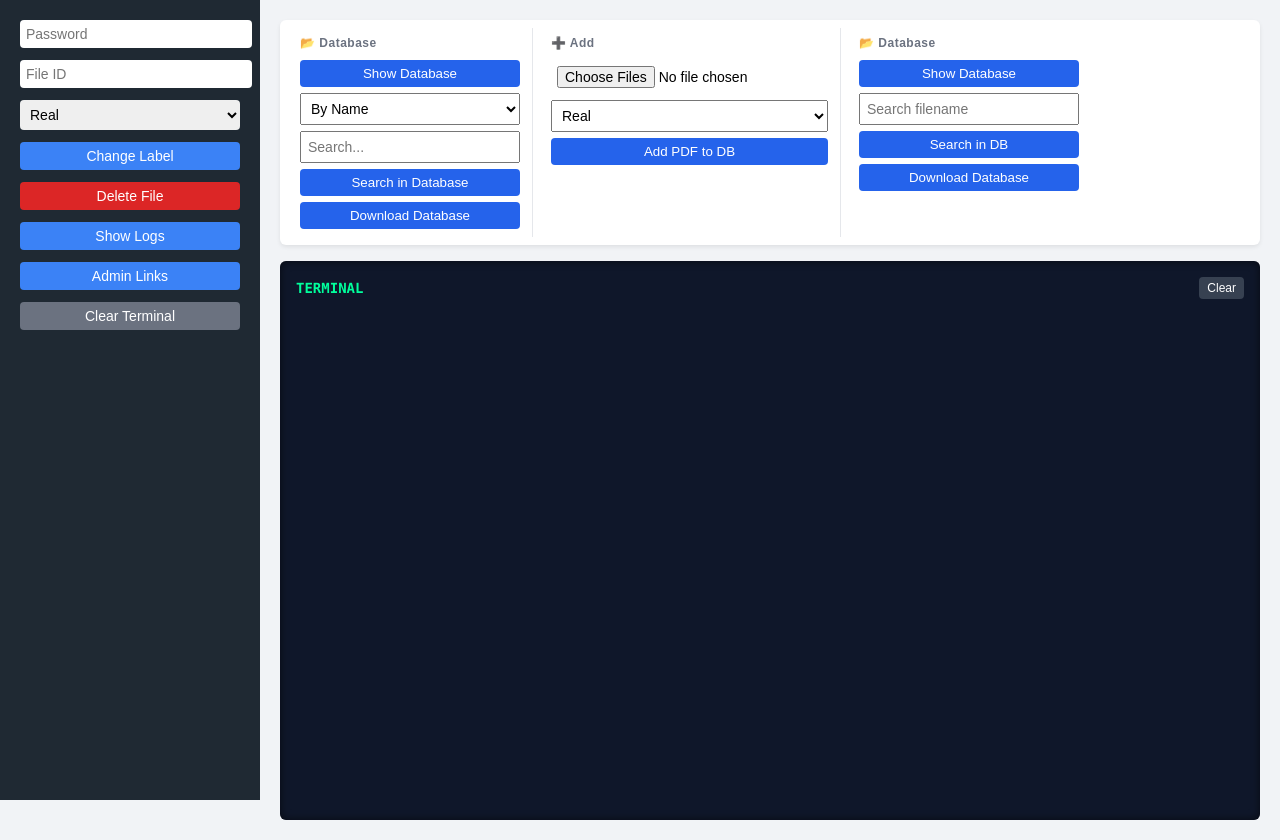
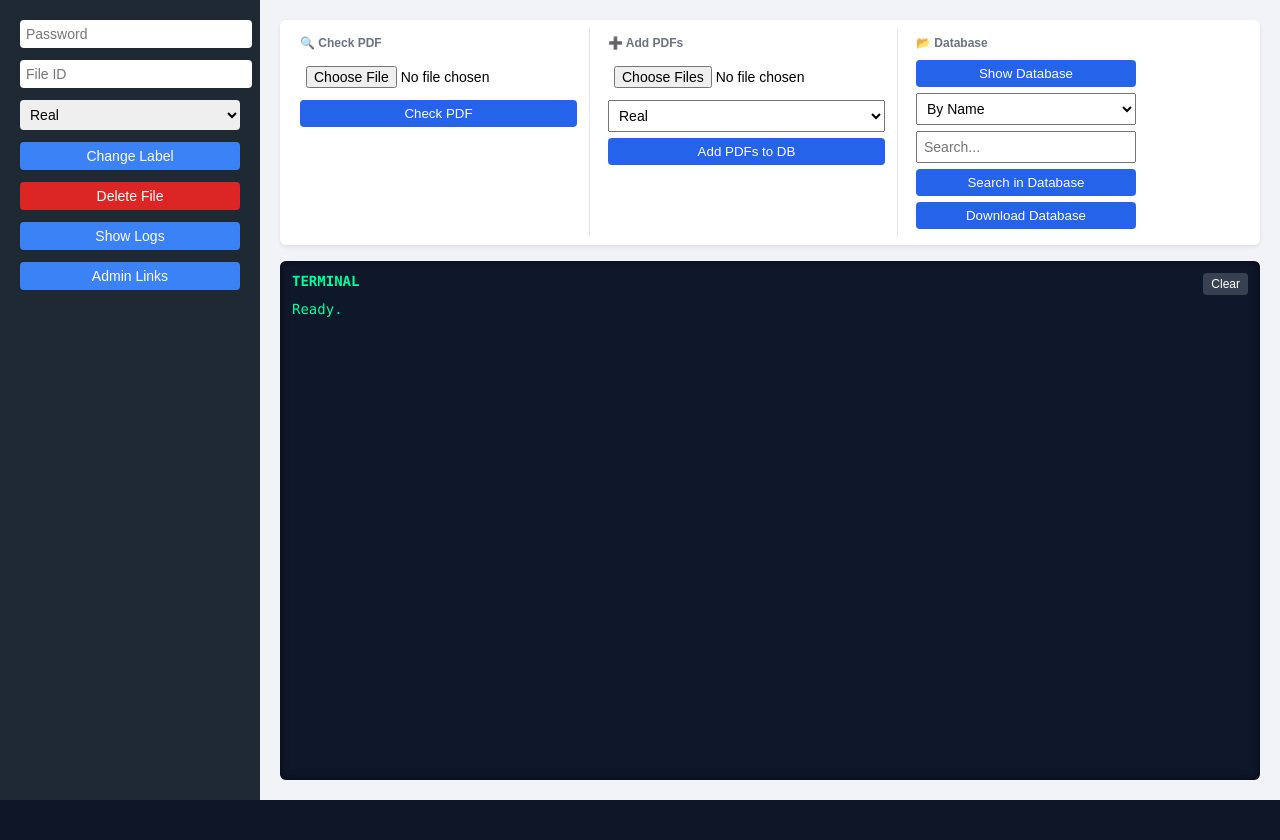
Before and after one commit to ByPro8/PDF-BOT, a FastAPI app: page / in a window 1280 px wide. After the commit the page ends 800 px from the top, so only its background shows below. Run offline with FastAPI, Linux system fonts and the light colour scheme.

Commit message:
UI polish, multi-PDF upload, unified search, improved terminal layout

```diff
--- a/templates/index.html
+++ b/templates/index.html
@@ -29,12 +29,6 @@
       display: flex;
       flex-direction: column;
       gap: 12px;
-    }
-
-    .sidebar h2 {
-      margin: 0 0 12px 0;
-      text-align: center;
-      font-size: 20px;
     }
 
     .sidebar input,
@@ -86,11 +80,6 @@
       display: flex;
       flex-direction: column;
       gap: 16px;
-
-      height: 100%;
-      /* allow children to size correctly */
-      min-height: 0;
-      /* allow scrolling child */
     }
 
     /* ---------- TOP BAR ---------- */
@@ -129,24 +118,21 @@
 
     .terminal {
       flex: 1;
-      /* take all remaining space */
       background: #0f172a;
       color: #00ff9c;
-      padding: 16px;
+      padding: 12px;
       border-radius: 6px;
-
-      overflow-y: auto;
-      /* vertical scroll */
-      overflow-x: hidden;
-      /* no horizontal scroll */
-
       font-family: Consolas, monospace;
       font-size: 14px;
+      display: flex;
+      flex-direction: column;
+      box-shadow: inset 0 0 8px rgba(0, 0, 0, 0.6);
+    }
 
-      box-shadow: inset 0 0 8px rgba(0, 0, 0, 0.6);
-
-      min-height: 0;
-      /* VERY IMPORTANT for flex layouts */
+    #out {
+      flex: 1;
+      overflow-y: auto;
+      white-space: pre-wrap;
     }
 
     /* ---------- BUTTON ---------- */
@@ -185,22 +171,10 @@
       font-size: 12px;
       color: #6b7280;
       font-weight: bold;
-      letter-spacing: 0.5px;
       margin-bottom: 4px;
-    }
-
-    .terminal {
-      display: flex;
-      flex-direction: column;
-    }
-
-    #out {
-      flex: 1;
-      overflow-y: auto;
     }
   </style>
 </head>
-
 
 <body>
 
@@ -227,8 +201,6 @@
 
       <button onclick="showAdminLinks()">Admin Links</button>
 
-      <button class="gray" onclick="clearLog()">Clear Terminal</button>
-
     </div>
 
 
@@ -236,14 +208,40 @@
 
     <div class="main">
 
-
       <!-- ---------- TOP BAR ---------- -->
 
       <div class="topbar">
 
+        <!-- CHECK -->
+        <div class="block">
 
-        <!-- ===== CHECK ===== -->
-        <!-- ===== DATABASE ===== -->
+          <div class="title">🔍 Check PDF</div>
+
+          <input id="checkFile" type="file" accept="application/pdf">
+
+          <button onclick="checkPdf()">Check PDF</button>
+
+        </div>
+
+
+        <!-- ADD -->
+        <div class="block">
+
+          <div class="title">➕ Add PDFs</div>
+
+          <input id="addFile" type="file" accept="application/pdf" multiple>
+
+          <select id="label">
+            <option value="real">Real</option>
+            <option value="fake">Fake</option>
+          </select>
+
+          <button onclick="addPdf()">Add PDFs to DB</button>
+
+        </div>
+
+
+        <!-- DATABASE -->
         <div class="block">
 
           <div class="title">📂 Database</div>
@@ -263,41 +261,6 @@
 
         </div>
 
-
-
-        <!-- ===== ADD ===== -->
-        <div class="block">
-
-          <div class="title">➕ Add</div>
-
-          <input id="addFile" type="file" accept="application/pdf" multiple>
-
-          <select id="label">
-            <option value="real">Real</option>
-            <option value="fake">Fake</option>
-          </select>
-
-          <button onclick="addPdf()">Add PDF to DB</button>
-
-        </div>
-
-
-        <!-- ===== DATABASE ===== -->
-        <div class="block">
-
-          <div class="title">📂 Database</div>
-
-          <button onclick="loadDB()">Show Database</button>
-
-          <input id="searchBox" placeholder="Search filename">
-
-          <button onclick="searchDB()">Search in DB</button>
-
-          <button onclick="downloadDB()">Download Database</button>
-
-        </div>
-
-
       </div>
 
 
@@ -305,30 +268,18 @@
 
       <div class="terminal">
 
-        <div style="
-    display:flex;
-    justify-content:space-between;
-    align-items:center;
-    margin-bottom:8px;
-  ">
+        <div style="display:flex;justify-content:space-between;margin-bottom:6px">
 
           <strong>TERMINAL</strong>
 
-          <button onclick="clearLog()" style="
-        background:#374151;
-        color:white;
-        border:none;
-        padding:4px 8px;
-        border-radius:4px;
-        cursor:pointer;
-        font-size:12px;
-      ">
+          <button onclick="clearLog()"
+            style="background:#374151;color:white;border:none;padding:4px 8px;border-radius:4px;cursor:pointer;font-size:12px">
             Clear
           </button>
 
         </div>
 
-        <div id="out" style="white-space:pre-wrap"></div>
+        <div id="out">Ready.</div>
 
       </div>
 
@@ -336,14 +287,14 @@
 
   </div>
 
-</body>
+
+  <!-- ================= SCRIPT ================= -->
+
   <script>
 
     const outEl = document.getElementById("out");
 
-  const show = (t) => {
-    outEl.textContent = t;
-  };
+    const show = (t) => outEl.textContent = t;
 
     function clearLog() {
       show("Cleared.");
@@ -356,26 +307,18 @@
 
       const f = document.getElementById("checkFile").files[0];
 
-    if (!f) {
-      show("❌ Pick a PDF first");
-      return;
-    }
+      if (!f) return show("❌ Pick PDF");
 
-    show("⏳ Checking PDF...");
+      show("⏳ Checking...");
 
       const fd = new FormData();
       fd.append("file", f);
 
       try {
 
-      const r = await fetch("/check", {
-        method: "POST",
-        body: fd
-      });
-
+        const r = await fetch("/check", { method: "POST", body: fd });
         const j = await r.json();
 
-      // Match found
         if (j.matched_with) {
 
           const link = location.origin + j.matched_with.url;
@@ -388,89 +331,50 @@
           return;
         }
 
-      show(j.message || "Error");
+        show(j.message);
 
       } catch {
 
-      show("❌ Server error while checking");
+        show("❌ Server error");
 
       }
     }
 
 
-  // ================= ADD =================
+    // ================= ADD MULTI =================
 
     async function addPdf() {
 
-    const fileInput = document.getElementById("addFile");
-    const labelSelect = document.getElementById("label");
-    const passInput = document.getElementById("adminPass");
+      const input = document.getElementById("addFile");
+      const label = document.getElementById("label").value;
 
-    const files = fileInput.files;   // <-- MULTIPLE FILES
-    const label = labelSelect.value;
+      const files = input.files;
 
-    if (!files.length) {
-      show("❌ Pick at least one PDF");
-      return;
-    }
+      if (!files.length) return show("❌ Pick PDFs");
 
-    show(`⏳ Uploading ${files.length} PDF(s)...`);
+      show(`⏳ Uploading ${files.length} files...`);
 
-    let resultText = "";
-
-    // Upload one by one
       for (let i = 0; i < files.length; i++) {
-
-      const f = files[i];
 
         const fd = new FormData();
         fd.append("label", label);
-      fd.append("file", f);
+        fd.append("file", files[i]);
 
         try {
 
-        const r = await fetch("/add", {
-          method: "POST",
-          body: fd
-        });
-
+          const r = await fetch("/add", { method: "POST", body: fd });
           const j = await r.json();
 
-        // ---- DUPLICATE ----
-        if (j.error === "DUPLICATE" && j.existing) {
-
-          resultText += `❌ ${f.name} → DUPLICATE (id=${j.existing.id})\n`;
-
-        }
-
-        // ---- SUCCESS ----
-        else if (j.message) {
-
-          resultText += `✅ ${f.name} → ADDED\n`;
-
-        }
-
-        // ---- OTHER ERROR ----
-        else {
-
-          resultText += `⚠️ ${f.name} → ERROR\n`;
-
-        }
+          show(`✔ ${files[i].name}: ${j.message || j.error}`);
 
         } catch {
 
-        resultText += `❌ ${f.name} → SERVER ERROR\n`;
+          show(`❌ ${files[i].name}: failed`);
 
         }
       }
 
-    // Show results
-    show(resultText);
-
-    // Reset inputs
-    fileInput.value = "";
-    labelSelect.value = "real";
-    if (passInput) passInput.value = "";
+      input.value = "";
     }
 
 
@@ -478,31 +382,23 @@
 
     async function loadDB() {
 
-    show("⏳ Loading database...");
+      show("⏳ Loading DB...");
 
       try {
 
         const r = await fetch("/files");
-
-      if (!r.ok) {
-        throw new Error();
-      }
-
         const list = await r.json();
 
-      if (!list.length) {
-        show("📂 Database is empty");
-        return;
-      }
+        if (!list.length) return show("Empty DB");
 
-      let html = "<b>📂 DATABASE FILES</b><br><br>";
+        let html = "<b>DATABASE</b><br><br>";
 
         list.forEach(f => {
 
           const link = location.origin + "/open/" + f.id;
 
           html += `#${f.id} | ${f.label.toUpperCase()} | ${f.filename}<br>`;
-        html += `<a class="open-btn" target="_blank" href="${link}">Open PDF</a><br><br>`;
+          html += `<a class="open-btn" target="_blank" href="${link}">Open</a><br><br>`;
 
         });
 
@@ -510,7 +406,7 @@
 
       } catch {
 
-      show("❌ Failed to load database");
+        show("❌ Failed");
 
       }
     }
@@ -523,67 +419,49 @@
       const q = document.getElementById("searchBox").value.trim();
       const type = document.getElementById("searchType").value;
 
-    if (!q) {
-      show("❌ Enter search text");
-      return;
-    }
+      if (!q) return show("❌ Enter text");
 
       show("⏳ Searching...");
 
       try {
 
-      let url = "";
-
         // Search by ID
         if (type === "id") {
 
-        if (isNaN(q)) {
-          show("❌ ID must be a number");
-          return;
-        }
+          if (isNaN(q)) return show("❌ ID must be number");
 
-        url = "/files";
-
-        const r = await fetch(url);
+          const r = await fetch("/files");
           const list = await r.json();
 
           const f = list.find(x => x.id == q);
 
-        if (!f) {
-          show("❌ No file with this ID");
-          return;
-        }
+          if (!f) return show("❌ Not found");
 
           const link = location.origin + "/open/" + f.id;
 
           outEl.innerHTML =
-          "<b>🔍 SEARCH RESULT</b><br><br>" +
-          `#${f.id} | ${f.label.toUpperCase()} | ${f.filename}<br>` +
-          `<a class="open-btn" target="_blank" href="${link}">Open PDF</a>`;
+            `<b>RESULT</b><br><br>
+             #${f.id} | ${f.label.toUpperCase()} | ${f.filename}<br>
+             <a class="open-btn" target="_blank" href="${link}">Open</a>`;
 
           return;
         }
 
 
         // Search by name
-      url = "/search?q=" + encodeURIComponent(q);
-
-      const r = await fetch(url);
+        const r = await fetch("/search?q=" + encodeURIComponent(q));
         const list = await r.json();
 
-      if (!list.length) {
-        show("No results");
-        return;
-      }
+        if (!list.length) return show("No results");
 
-      let html = "<b>🔍 SEARCH RESULTS</b><br><br>";
+        let html = "<b>RESULTS</b><br><br>";
 
         list.forEach(f => {
 
           const link = location.origin + "/open/" + f.id;
 
           html += `#${f.id} | ${f.label.toUpperCase()} | ${f.filename}<br>`;
-        html += `<a class="open-btn" target="_blank" href="${link}">Open PDF</a><br><br>`;
+          html += `<a class="open-btn" target="_blank" href="${link}">Open</a><br><br>`;
 
         });
 
@@ -591,57 +469,44 @@
 
       } catch {
 
-      show("❌ Search failed");
+        show("❌ Failed");
 
       }
     }
-
 
 
     // ================= LABEL =================
 
     async function updateLabel() {
 
-    const id = document.getElementById("fileId").value.trim();
-    const pw = document.getElementById("adminPass").value.trim();
-    const label = document.getElementById("newLabel").value;
+      const id = fileId.value.trim();
+      const pw = adminPass.value.trim();
+      const label = newLabel.value;
 
-    if (!id || isNaN(id)) {
-      show("❌ Enter valid file ID");
-      return;
-    }
+      if (!id || isNaN(id)) return show("❌ Invalid ID");
+      if (!pw) return show("❌ Password");
 
-    if (!pw) {
-      show("❌ Enter admin password");
-      return;
-    }
-
-    show("⏳ Updating label...");
+      show("⏳ Updating...");
 
       const fd = new FormData();
-
       fd.append("file_id", id);
       fd.append("label", label);
       fd.append("password", pw);
 
       try {
 
-      const r = await fetch("/admin/label", {
-        method: "POST",
-        body: fd
-      });
-
+        const r = await fetch("/admin/label", { method: "POST", body: fd });
         const j = await r.json();
 
-      show(j.message || JSON.stringify(j));
+        show(j.message || j.error);
 
       } catch {
 
-      show("❌ Server error");
+        show("❌ Error");
 
       }
 
-    document.getElementById("adminPass").value = "";
+      adminPass.value = "";
     }
 
 
@@ -649,48 +514,34 @@
 
     async function deleteFile() {
 
-    const id = document.getElementById("fileId").value.trim();
-    const pw = document.getElementById("adminPass").value.trim();
+      const id = fileId.value.trim();
+      const pw = adminPass.value.trim();
 
-    if (!id || isNaN(id)) {
-      show("❌ Enter valid file ID");
-      return;
-    }
+      if (!id || isNaN(id)) return show("❌ Invalid ID");
+      if (!pw) return show("❌ Password");
 
-    if (!pw) {
-      show("❌ Enter admin password");
-      return;
-    }
-
-    if (!confirm("Are you sure you want to delete this file?")) {
-      return;
-    }
+      if (!confirm("Delete file?")) return;
 
       show("⏳ Deleting...");
 
       const fd = new FormData();
-
       fd.append("file_id", id);
       fd.append("password", pw);
 
       try {
 
-      const r = await fetch("/admin/delete", {
-        method: "POST",
-        body: fd
-      });
-
+        const r = await fetch("/admin/delete", { method: "POST", body: fd });
         const j = await r.json();
 
-      show(j.message || JSON.stringify(j));
+        show(j.message || j.error);
 
       } catch {
 
-      show("❌ Server error");
+        show("❌ Error");
 
       }
 
-    document.getElementById("adminPass").value = "";
+      adminPass.value = "";
     }
 
 
@@ -715,20 +566,15 @@
         const r = await fetch("/admin/logs");
         const list = await r.json();
 
-      if (!list.length) {
-        show("No admin logs");
-        return;
-      }
+        if (!list.length) return show("No logs");
 
-      let out = "ADMIN LOGS\n\n";
+        let out = "LOGS\n\n";
 
         list.forEach(l => {
 
           out += `[${l.created_at}] ${l.action}`;
 
-        if (l.details) {
-          out += " (" + l.details + ")";
-        }
+          if (l.details) out += " (" + l.details + ")";
 
           out += "\n";
 
@@ -738,7 +584,7 @@
 
       } catch {
 
-      show("❌ Failed to load logs");
+        show("❌ Failed");
 
       }
     }
@@ -748,10 +594,12 @@
 
     function downloadDB() {
 
-    window.open(location.origin + "/admin/export", "_blank");
+      window.open("/admin/export", "_blank");
 
     }
 
   </script>
 
+</body>
+
 </html>
```
Lines whose indentation alone changed are shown as unchanged.
